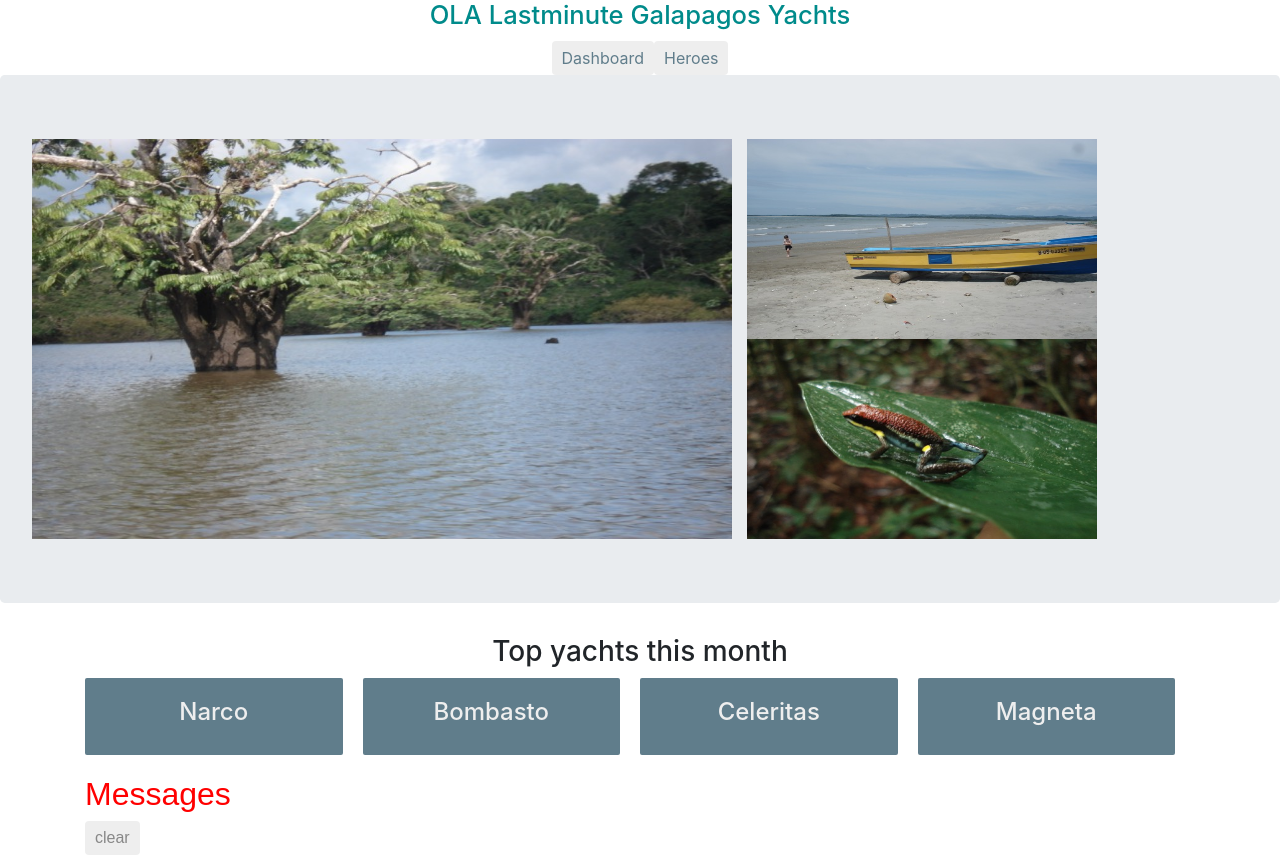
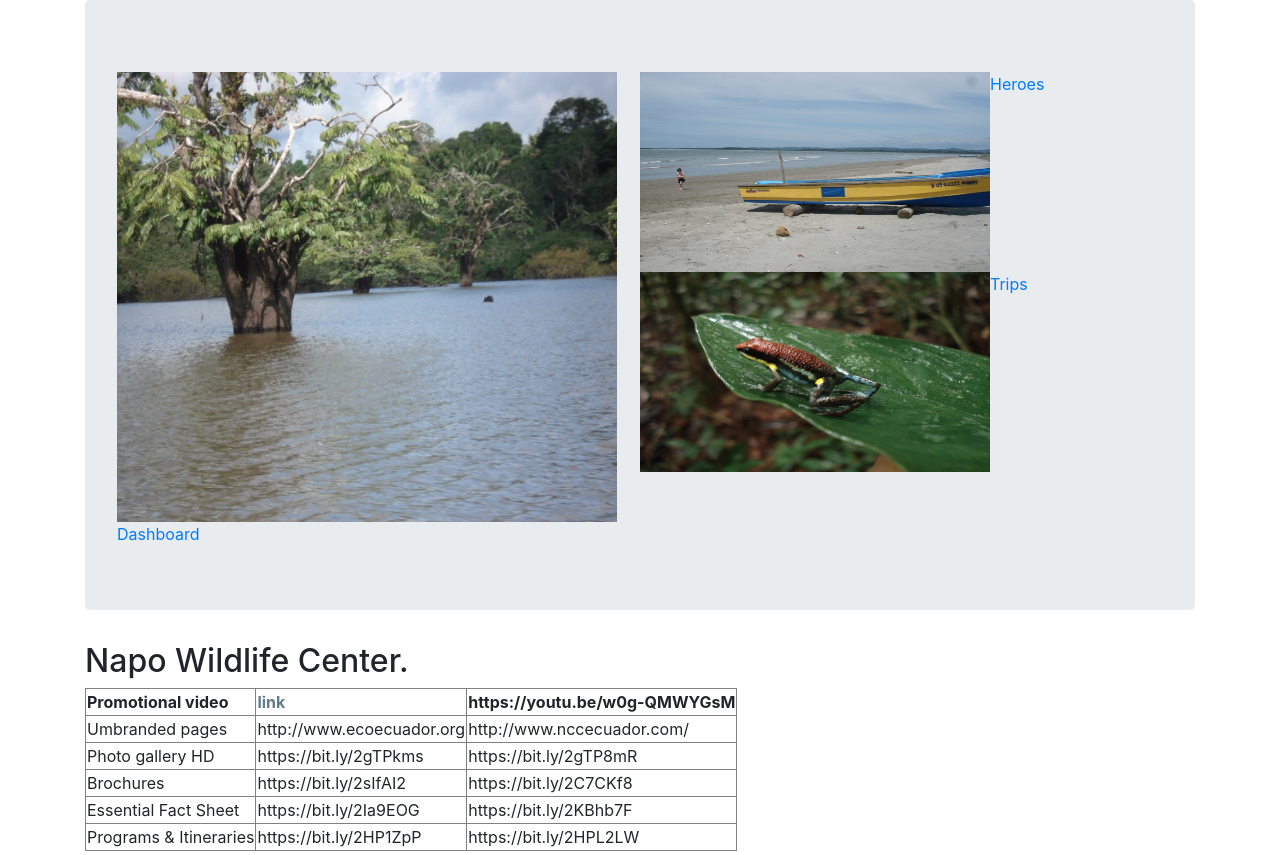
Before and after one commit to brandlab-au/angular-app, an Angular app: page / in a window 1280 px wide. Before the commit this address led to /dashboard. Shown: the top 855 px of the page. Built offline with nearby package versions, Linux system fonts and the light colour scheme.

Commit message:
new head

```diff
--- a/src/app/app-routing.module.ts
+++ b/src/app/app-routing.module.ts
@@ -4,9 +4,11 @@ import { RouterModule, Routes } from '@angular/router';
 import { DashboardComponent }   from './dashboard/dashboard.component';
 import { HeroesComponent }      from './heroes/heroes.component';
 import { HeroDetailComponent }  from './hero-detail/hero-detail.component';
+import { HeadComponent }  from './head/head.component';
 
 const routes: Routes = [
-  { path: '', redirectTo: '/dashboard', pathMatch: 'full' },
+//  { path: '', redirectTo: '/dashboard', pathMatch: 'full' },
+    { path: '', component: HeadComponent },
   { path: 'dashboard', component: DashboardComponent },
   { path: 'detail/:id', component: HeroDetailComponent },
   { path: 'heroes', component: HeroesComponent }
--- a/src/app/app.component.html
+++ b/src/app/app.component.html
@@ -1,32 +1,3 @@
-<!--The content below is only a placeholder and can be replaced.-->
-<div style="text-align:center">
-    <h1>{{title}}</h1>
-    <nav>
-        <a routerLink="/dashboard">Dashboard</a>
-      <a routerLink="/heroes">Heroes</a>
-    </nav>
-</div>
-<div class="NewContainer">
-    <div class="jumbotron">
-    <div class="row">
-        <div class="col-sm">
-            <img alt="nice" width="700" height="400" src="../assets/alberto.png">
-         </div><!--close first col-->
-        <div class="col-sm">
-            <div class="row">
-                <img alt="nice" width="350" height="200" src="../assets/elaicheesecake.png">
-            </div>
-
-            <div class="row">
-              <img alt="nice" width="350" height="200" src="../assets/vadonut.png">
-            </div>
-
-        </div><!--close 2ns col-->
-
-    </div><!--close of big row-->
-    </div><!--jubotron-->
-</div>
-
 <div class="container">
 
  <router-outlet></router-outlet>
--- a/src/app/app.module.ts
+++ b/src/app/app.module.ts
@@ -7,6 +7,7 @@ import { HeroDetailComponent } from './hero-detail/hero-detail.component';
 import { MessagesComponent } from './messages/messages.component';
 import { AppRoutingModule } from './app-routing.module';
 import { DashboardComponent } from './dashboard/dashboard.component';
+import { HeadComponent } from './head/head.component';
 
 @NgModule({
   declarations: [
@@ -14,7 +15,8 @@ import { DashboardComponent } from './dashboard/dashboard.component';
     HeroesComponent,
     HeroDetailComponent,
     MessagesComponent,
-    DashboardComponent
+    DashboardComponent,
+    HeadComponent
   ],
   imports: [
     BrowserModule,
--- /dev/null
+++ b/src/app/head/head.component.css
@@ -0,0 +1,7 @@
+NewContainer{
+    margin-top: 20;
+    padding-top: 20;
+    padding-bottom: 20;
+    padding-left: 20;
+    padding-right: 20;
+}
--- /dev/null
+++ b/src/app/head/head.component.html
@@ -0,0 +1,23 @@
+
+    <div class="jumbotron">
+        <h1>{{title}}</h1>
+    <div class="row">
+        <div class="col-sm">
+            <img alt="nice" width="500" height="450" src="../assets/alberto.png"><nav><a routerLink="/dashboard">Dashboard</a></nav>
+
+         </div><!--close first col-->
+        <div class="col-sm">
+            <div class="row">
+                <img alt="nice" width="350" height="200" src="../assets/elaicheesecake.png">
+                <nav><a routerLink="/heroes">Heroes</a>
+                    </nav>
+            </div>
+
+            <div class="row">
+              <img alt="nice" width="350" height="200" src="../assets/vadonut.png"><nav><a routerLink="/trips">Trips</a></nav>
+            </div>
+
+        </div><!--close 2ns col-->
+
+    </div><!--close of big row-->
+    </div><!--jubotron-->
--- /dev/null
+++ b/src/app/head/head.component.ts
@@ -0,0 +1,15 @@
+import { Component, OnInit } from '@angular/core';
+
+@Component({
+  selector: 'app-head',
+  templateUrl: './head.component.html',
+  styleUrls: ['./head.component.css']
+})
+export class HeadComponent implements OnInit {
+
+  constructor() { }
+
+  ngOnInit() {
+  }
+
+}
```
Also changed, not shown: 1 other file (tests, documents, lock files or other folders).
